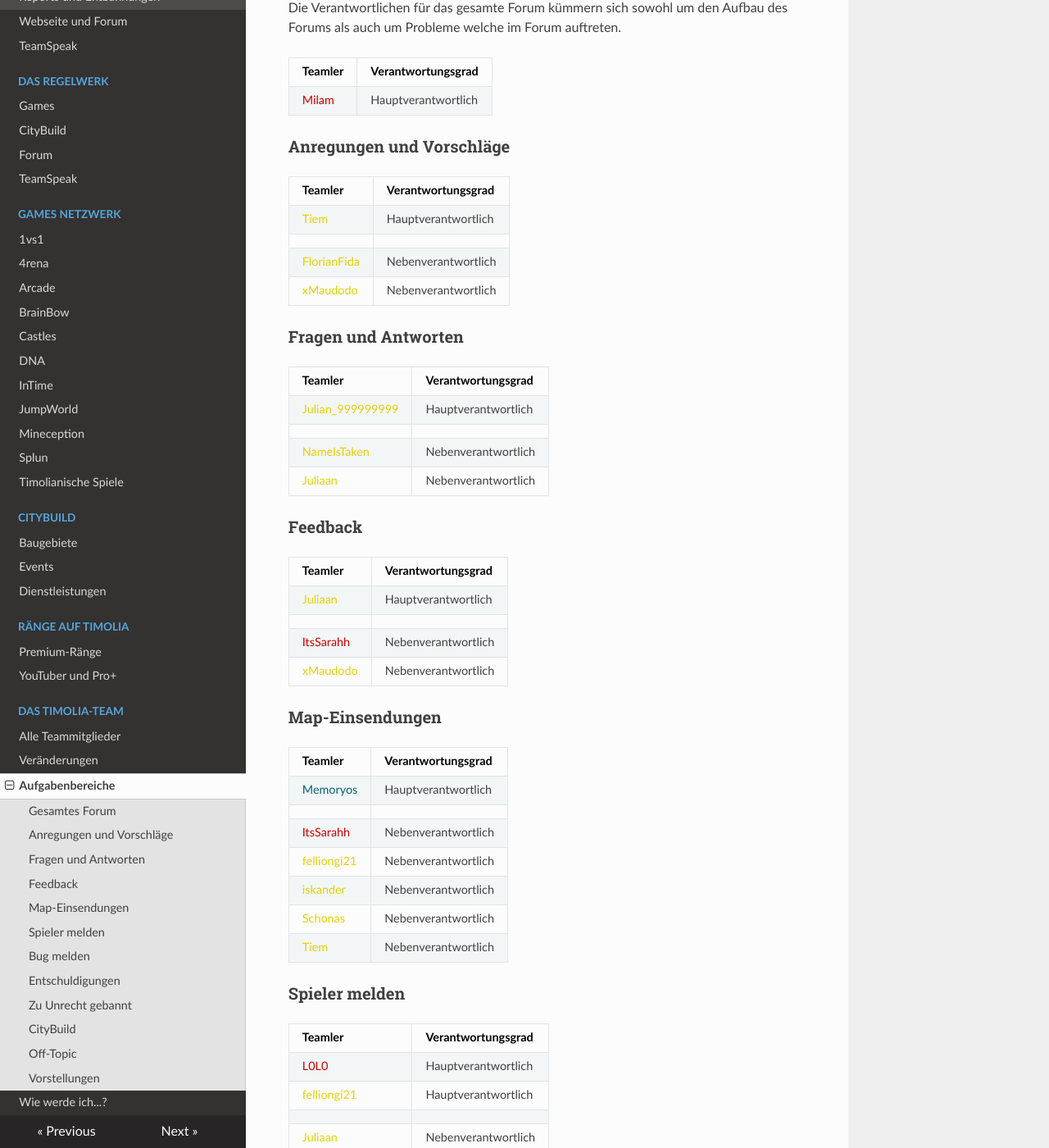
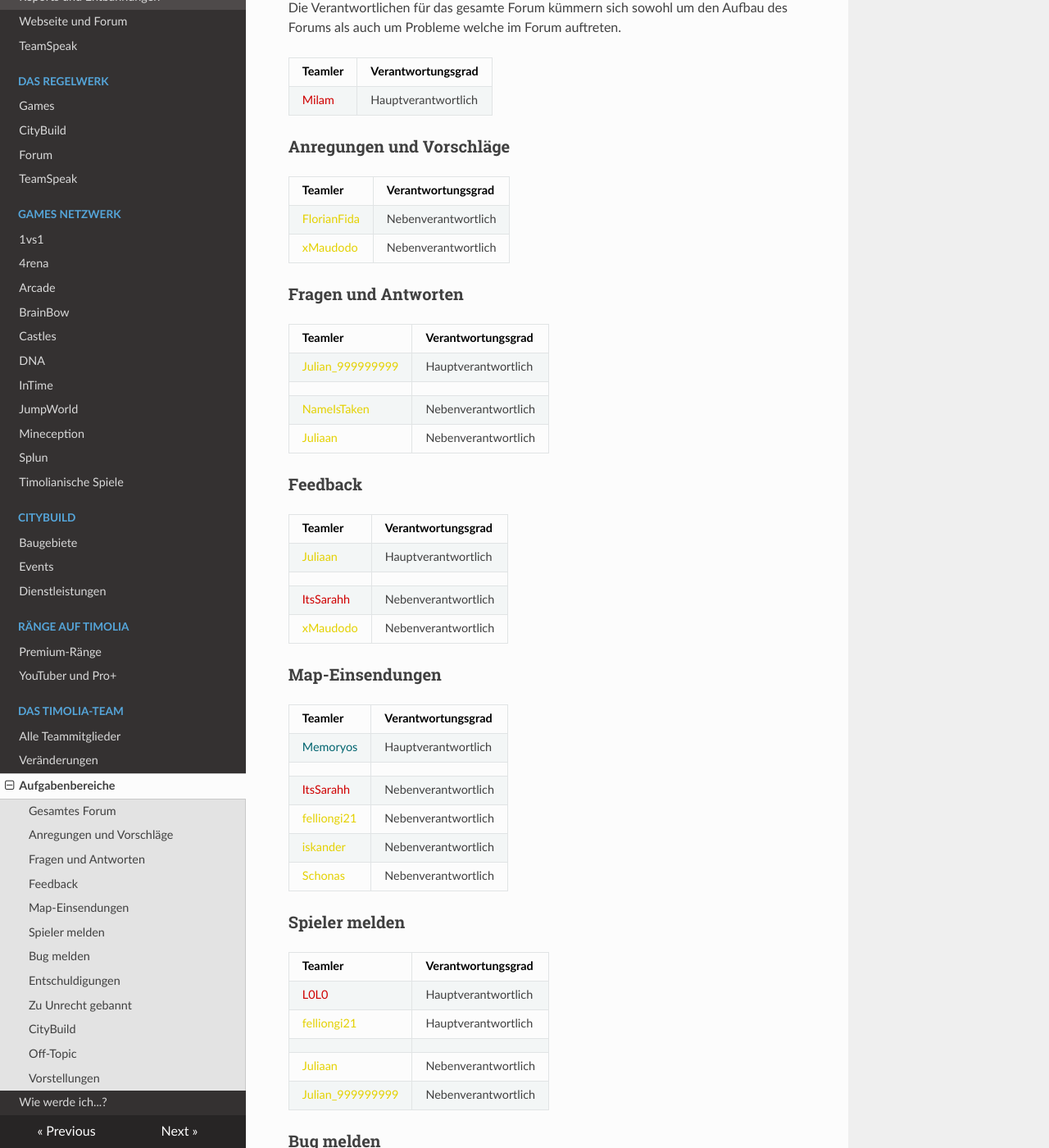
Before and after one commit to TimoliaDE/HowTo, an MkDocs documentation site: the page built from docs/team/responsibilities.md, in a window 1280 px wide and 1400 px high, scrolled down 260 px. Shown: the whole window at 82% size. Built offline with MkDocs 1.6.1, drawn with Linux system fonts in a browser that asks for light colours; nearby versions of some CDN libraries; old or Windows-style settings are respelled for this version of MkDocs; some of the changed text lies outside the part shown.

Commit message:
Update responsibilities.md

```diff
--- a/docs/team/responsibilities.md
+++ b/docs/team/responsibilities.md
@@ -13,8 +13,6 @@ Die Verantwortlichen für das gesamte Forum kümmern sich sowohl um den Aufbau d
 
 | Teamler | Verantwortungsgrad |
 | ------ | ------ |
-|<span style="color:#E4D100">Tiem</span> | Hauptverantwortlich |
-| | |
 |<span style="color:#E4D100">FlorianFida</span> | Nebenverantwortlich |
 |<span style="color:#E4D100">xMaudodo</span> | Nebenverantwortlich |
 
@@ -44,7 +42,6 @@ Die Verantwortlichen für das gesamte Forum kümmern sich sowohl um den Aufbau d
 |<span style="color:#E4D100">felliongi21</span> | Nebenverantwortlich |
 |<span style="color:#E4D100">iskander</span> | Nebenverantwortlich |
 |<span style="color:#E4D100">Schonas</span> | Nebenverantwortlich |
-|<span style="color:#E4D100">Tiem</span> | Nebenverantwortlich |
 
 ###<strong>Spieler melden</strong>
 | Teamler | Verantwortungsgrad |
@@ -66,7 +63,6 @@ Die Verantwortlichen für das gesamte Forum kümmern sich sowohl um den Aufbau d
 | Teamler | Verantwortungsgrad |
 | ------ | ------ |
 |<span style="color:#CF0101">ItsSarahh</span> | Hauptverantwortlich |
-|<span style="color:#E4D100">Tiem</span> | Hauptverantwortlich |
 | | |
 |<span style="color:#CF0101">Milam</span> | Nebenverantwortlich |
 |<span style="color:#E4D100">Aenzo</span> | Nebenverantwortlich |
```
